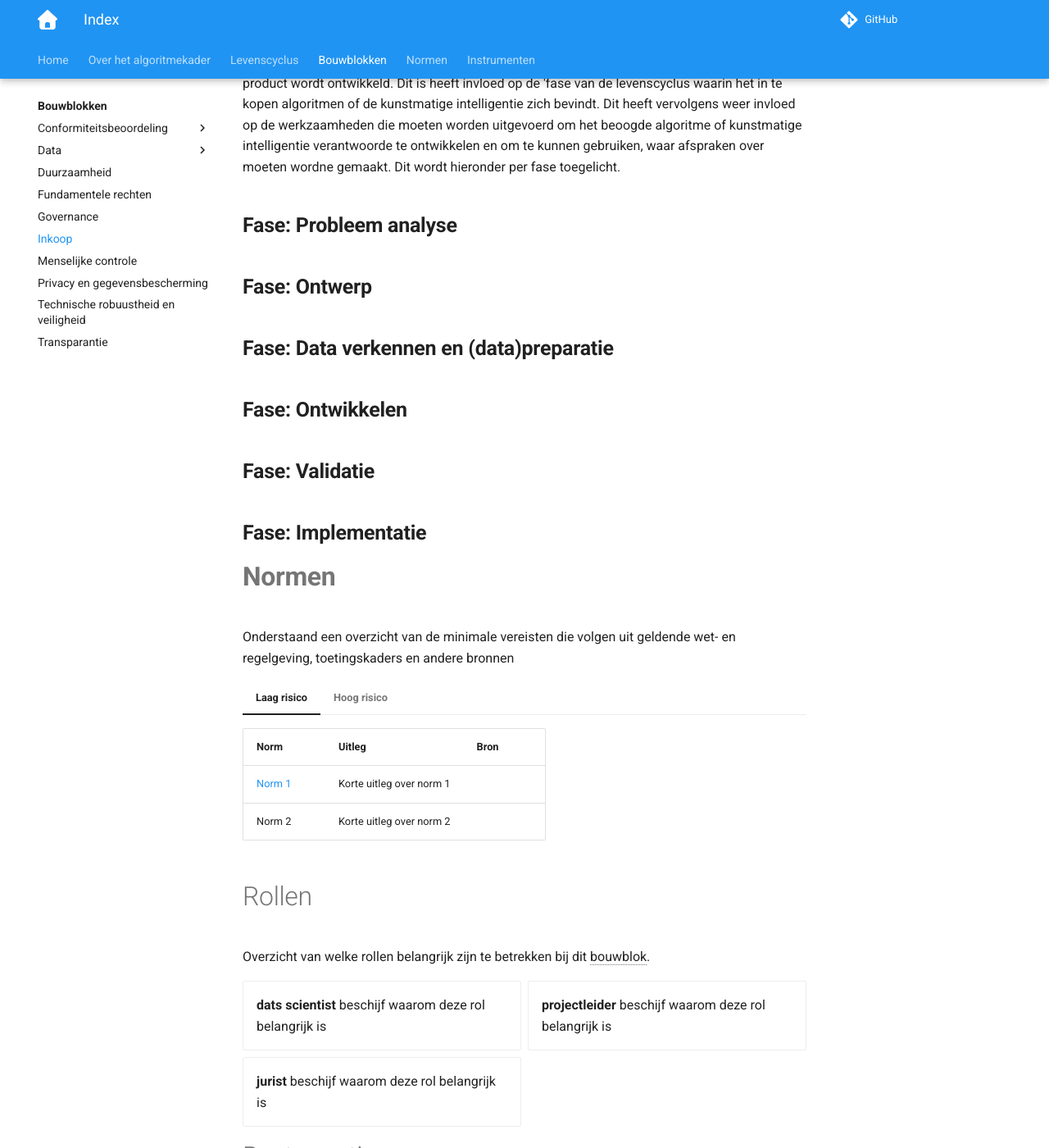
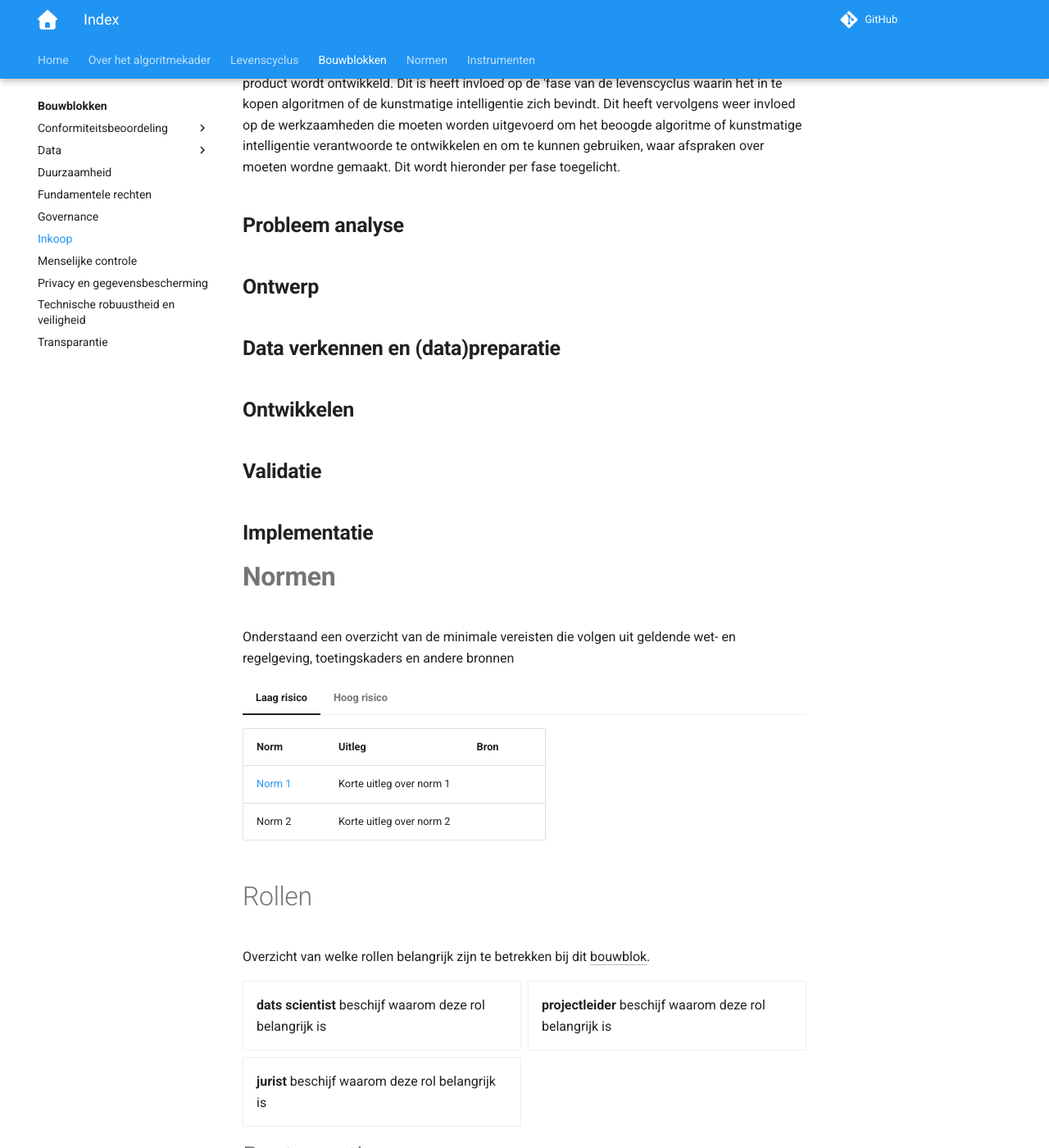
Before and after one commit to ruthkoole/algoritmekader-test, an MkDocs documentation site: the page built from docs/bouwblokken/inkoop/index.md, in a window 1280 px wide and 1400 px high, scrolled down 1040 px. Shown: the whole window at 82% size. Built offline with MkDocs 1.6.1 and Material for MkDocs 9.7.7, drawn with Linux system fonts in a browser that asks for light colours; comment, search, counter and statistics services are not loaded.

Commit message:
Update index.md

```diff
--- a/docs/bouwblokken/inkoop/index.md
+++ b/docs/bouwblokken/inkoop/index.md
@@ -10,27 +10,29 @@ Het inkopen en aanbieden van algoritmes en kunstmatige intelligentie is complex
 # **Levenscyclus**
 Het inkopen van algoritmen en kunstmatige intelligentie door overheidsinstellingen is sterk afhankelijk van de vraag. In sommige gevallen wordt gevraagd of een een ‘kant-en-klare’ oplossing kan worden ingekocht, omdat duidelijk is dat dit direct ondersteunt bij het uitvoeren van de wettelijke taak. In andere gevallen is het noodzakelijk dat het benodigde product uit de markt eerst moet worden aangepast voordat het kan worden gebruikt óf dat een geheel nieuw product wordt ontwikkeld. Dit is heeft invloed op de 'fase van de levenscyclus waarin het in te kopen algoritmen of de kunstmatige intelligentie zich bevindt. Dit heeft vervolgens weer invloed op de werkzaamheden die moeten worden uitgevoerd om het beoogde algoritme of kunstmatige intelligentie verantwoorde te ontwikkelen en om te kunnen gebruiken, waar afspraken over moeten wordne gemaakt. Dit wordt hieronder per fase toegelicht.
 
-## **Fase: Probleem analyse**
+## **Probleem analyse**
 
 
-## **Fase: Ontwerp**
+## **Ontwerp**
 
 
 
-## **Fase: Data verkennen en (data)preparatie**
+## **Data verkennen en (data)preparatie**
 
 
 
-## **Fase: Ontwikkelen**
+## **Ontwikkelen**
 
 
 
 
-## **Fase: Validatie**
+## **Validatie**
 
 
 
-## **Fase: Implementatie**
+## **Implementatie**
+
+
 
 # **Normen**
 
@@ -63,7 +65,10 @@ Overzicht van welke rollen belangrijk zijn te betrekken bij dit bouwblok.
 - __jurist__ beschijf waarom deze rol belangrijk is
 
 </div>
+
 # Best practices
+
+
 !!! example "Voorbeeld"
 
     Lorem ipsum dolor sit amet, consectetur adipiscing elit. Nulla et
```
Also changed, not shown: other parts of docs/bouwblokken/inkoop/index.md (+1 -0 lines).
